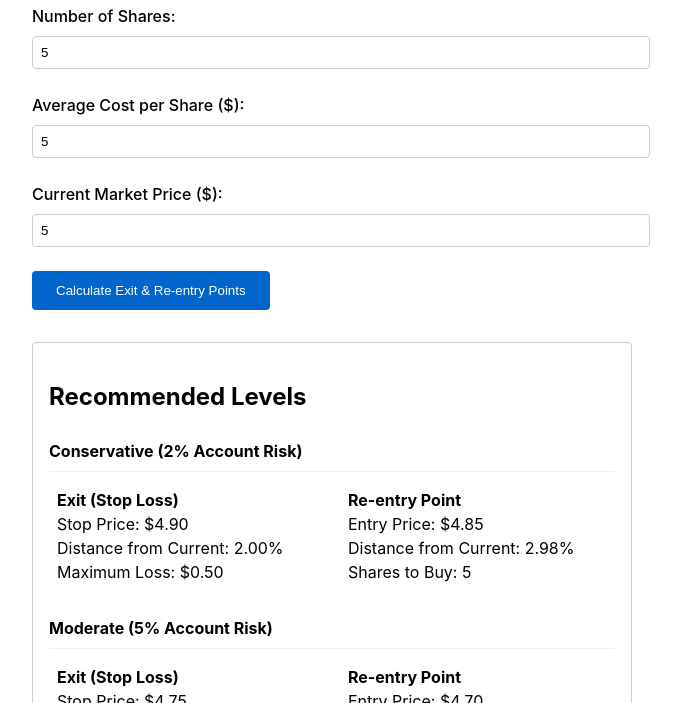
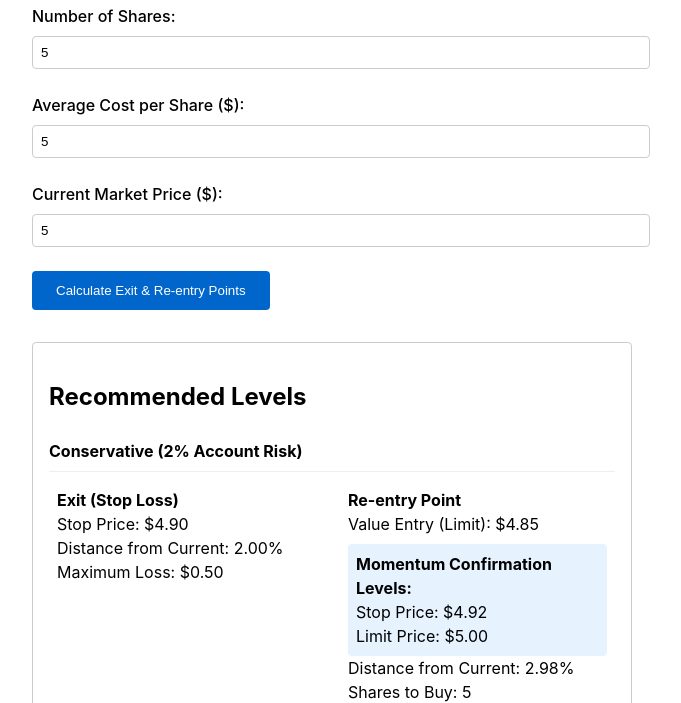
Before and after one commit to renoirb/stock-stop-loss-calculator, a plain HTML site: page index.html in a window 1280 px wide. Both pictures are taken after typing "5", "5", "5" into the empty fields and a click on the button "Calculate Exit & Re-entry Points". Shown: the part 97-800 px from the top of the page, without its empty margins (308-989 px from the left). Drawn offline with Linux system fonts and the light colour scheme.

Commit message:
LLM Prompt Output, Step 3
With Claude AI v3.5 Sonnet

== Prompt ==

That looks great!

Now can you help me clarify the part about confirming the downtrend has reversed and which amounts should I use for the Stop Limit Buy orders to match the pattern?

== Response ==

I'll explain the concept of confirming a downtrend reversal and how to structure your Stop Limit Buy orders.

When using a Stop Limit Buy for trend reversal confirmation, you're essentially waiting for the stock to show upward momentum after hitting your re-entry zone. Here's how to structure it:

Let's say your stock dropped to your re-entry point of $90 (after stopping out). Here's how to confirm a reversal:

1. **Price Action Confirmation**:
   - Set your Stop Price slightly above your re-entry point (about 1-2% higher)
   - Set your Limit Price about 1-2% above your Stop Price

Example:
- Re-entry point: $90.00
- Stop Price: $91.35 (1.5% above re-entry)
- Limit Price: $92.70 (1.5% above stop price)

This creates a "confirmation zone" where:
- If price drops to $90, your order won't trigger (protecting you from catching a falling knife)
- If price bounces and reaches $91.35, it suggests momentum is shifting upward
- Your order will only execute between $91.35 and $92.70, confirming the upward movement

Let me modify the calculator to include these confirmation levels (...)

I've updated the calculator to now show:
1. The basic re-entry price (for value buying)
2. Confirmation levels for trend reversal:
   - Stop Price (1.5% above re-entry)
   - Limit Price (1.5% above stop)

Additional tips for confirming the reversal:
1. Look for volume increase on the bounce
2. Watch for candlestick reversal patterns (hammer, bullish engulfing)
3. Consider checking RSI for oversold conditions
4. Look for support at key moving averages (50-day, 200-day)

Would you like me to add any of these technical indicators to the calculator or adjust the confirmation percentages?

```diff
--- a/index.html
+++ b/index.html
@@ -67,6 +67,12 @@
             background: #fff;
             border-radius: 4px;
         }
+        .confirmation-levels {
+            background: #e6f3ff;
+            padding: 0.5rem;
+            margin-top: 0.5rem;
+            border-radius: 4px;
+        }
     </style>
 </head>
 <body>
@@ -113,16 +119,23 @@
         </div>
 
         <div class="order-explanation">
-            <h3>Order Types for Your Strategy:</h3>
+            <h3>Order Types & Confirmation Strategy:</h3>
+
             <p><strong>For Exit:</strong> Use a Stop Limit Sell Order
             <br>- Set Stop Price at the calculated stop loss level
             <br>- Set Limit Price 1-2% below Stop Price to ensure execution</p>
 
-            <p><strong>For Re-entry:</strong> Two approaches:
-            <br>1. <strong>Limit Buy Order:</strong> Use when you expect a bounce from the re-entry level. Order will only execute if price drops to or below your limit price.
-            <br>2. <strong>Stop Limit Buy Order:</strong> Use when you want confirmation of upward momentum after the dip. Set Stop Price slightly above re-entry point and Limit Price 1-2% higher.</p>
+            <p><strong>For Re-entry (Trend Reversal Confirmation):</strong>
+            <br>1. <strong>Value Entry:</strong> Simple Limit Buy at the re-entry price if you want to catch the exact bottom.
+            <br>2. <strong>Momentum Confirmation:</strong> Stop Limit Buy with:
+            <br>- Stop Price: 1.5% above re-entry point
+            <br>- Limit Price: 1.5% above Stop Price</p>
 
-            <p><strong>Note:</strong> These calculations assume normal market conditions. Consider using wider stops during high volatility periods and always confirm levels with your broker's order entry rules.</p>
+            <p><strong>Why This Works:</strong>
+            <br>- Prevents buying during continued downtrend
+            <br>- Confirms upward momentum before entry
+            <br>- Provides a reasonable price range for execution
+            <br>- Protects against false breakouts with the limit price ceiling</p>
         </div>
     </div>
 
@@ -136,7 +149,7 @@
 
             const positionValue = shares * currentPrice;
 
-            // Calculate stop losses and re-entry points for different risk levels
+            // Calculate levels for different risk profiles
             const levels = {
                 conservative: calculateLevels(positionValue, 0.02, currentPrice),
                 moderate: calculateLevels(positionValue, 0.05, currentPrice),
@@ -182,11 +195,18 @@
         }
 
         function formatEntryLevel(reentryPrice, currentPrice, shares) {
+            const stopPrice = reentryPrice * 1.015; // 1.5% above re-entry
+            const limitPrice = stopPrice * 1.015; // 1.5% above stop
             const reentryPercentage = ((currentPrice - reentryPrice) / currentPrice * 100).toFixed(2);
 
             return `
                 <strong>Re-entry Point</strong><br>
-                Entry Price: $${reentryPrice.toFixed(2)}<br>
+                Value Entry (Limit): $${reentryPrice.toFixed(2)}<br>
+                <div class="confirmation-levels">
+                    <strong>Momentum Confirmation Levels:</strong><br>
+                    Stop Price: $${stopPrice.toFixed(2)}<br>
+                    Limit Price: $${limitPrice.toFixed(2)}
+                </div>
                 Distance from Current: ${reentryPercentage}%<br>
                 Shares to Buy: ${shares}
             `;
```
